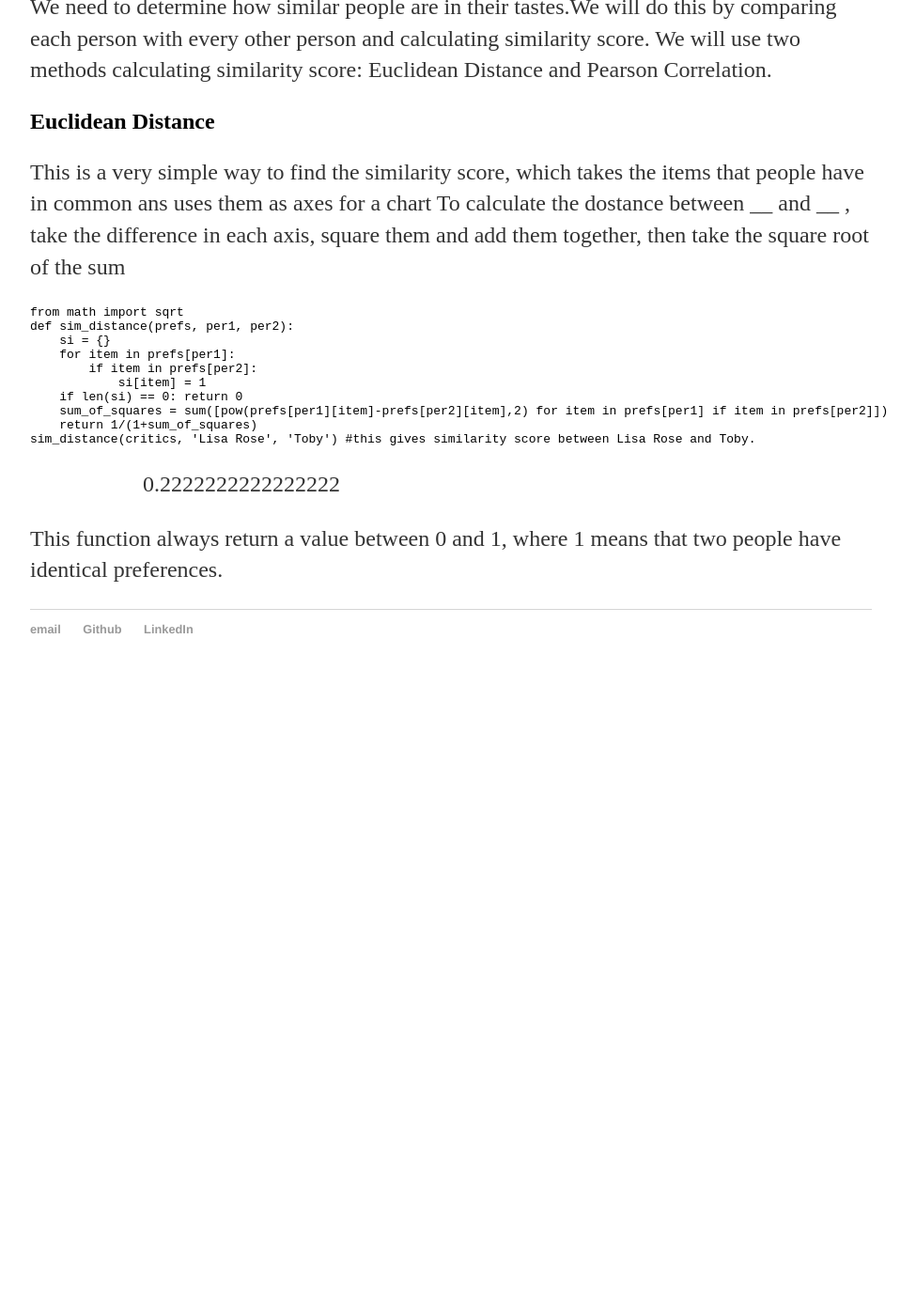
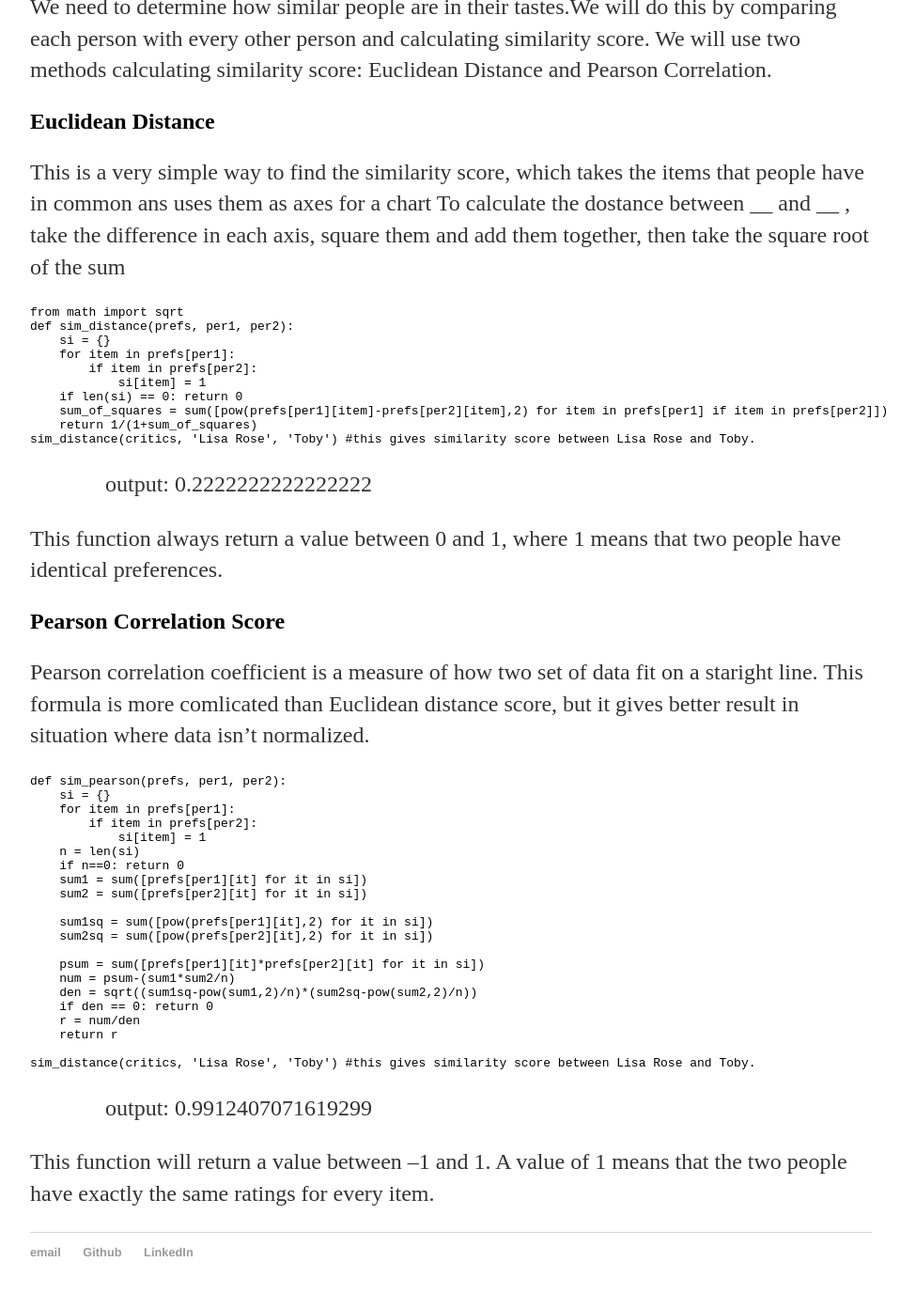
Before and after one commit to summii/summii.github.io, a Jekyll site: the page built from _posts/2017-09-26-making-recommendations.md, in a window 1280 px wide and 1400 px high, scrolled down 928 px. Shown: the top 1376 px of the window at 94% size, without its empty margins (160-1135 px from the left). Built offline with Jekyll 4.4.1, drawn with Linux system fonts in a browser that asks for light colours; before the commit the page ends 1665 px from its top, so only the background shows below that.

Commit message:
Update 2017-09-26-making-recommendations.md

````diff
--- a/_posts/2017-09-26-making-recommendations.md
+++ b/_posts/2017-09-26-making-recommendations.md
@@ -54,6 +54,39 @@ def sim_distance(prefs, per1, per2):
 sim_distance(critics, 'Lisa Rose', 'Toby') #this gives similarity score between Lisa Rose and Toby.
 ```
 
->>> 0.2222222222222222
+>> output: 0.2222222222222222
 
 This function always return a value between 0 and 1, where 1 means that two people have identical preferences.
+
+## Pearson Correlation Score
+
+Pearson correlation coefficient is a measure of how two set of data fit on a staright line. This formula is more comlicated than Euclidean distance score, but it gives better result in situation where data isn't normalized.
+
+```python
+def sim_pearson(prefs, per1, per2):
+    si = {}
+    for item in prefs[per1]:
+        if item in prefs[per2]:
+            si[item] = 1
+    n = len(si)
+    if n==0: return 0
+    sum1 = sum([prefs[per1][it] for it in si])
+    sum2 = sum([prefs[per2][it] for it in si])
+
+    sum1sq = sum([pow(prefs[per1][it],2) for it in si])
+    sum2sq = sum([pow(prefs[per2][it],2) for it in si])
+
+    psum = sum([prefs[per1][it]*prefs[per2][it] for it in si])
+    num = psum-(sum1*sum2/n)
+    den = sqrt((sum1sq-pow(sum1,2)/n)*(sum2sq-pow(sum2,2)/n))
+    if den == 0: return 0
+    r = num/den
+    return r
+
+sim_distance(critics, 'Lisa Rose', 'Toby') #this gives similarity score between Lisa Rose and Toby.
+```
+
+>> output: 0.9912407071619299
+
+This function will return a value between –1 and 1. A value of 1 means that the two
+people have exactly the same ratings for every item.
````
